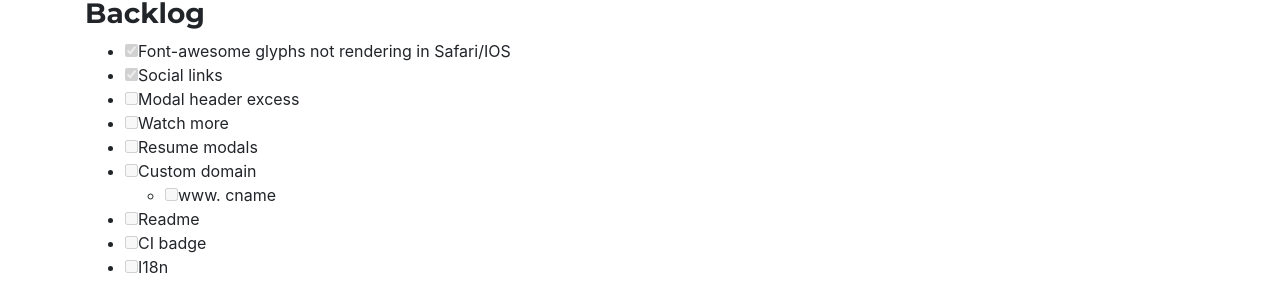
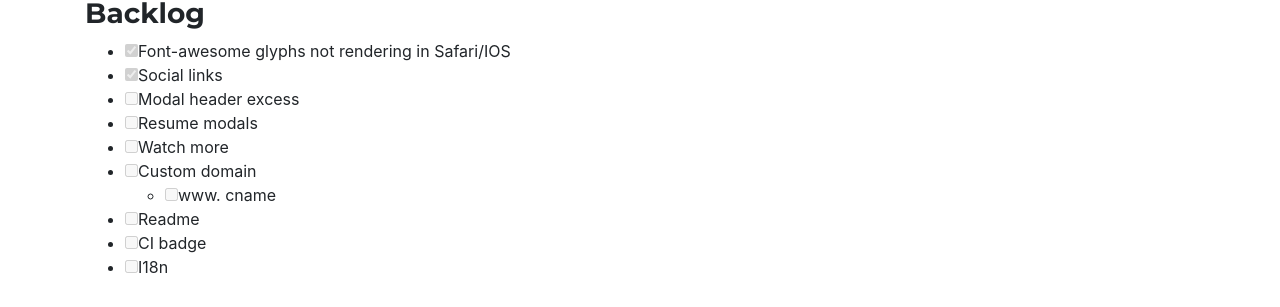
Before and after one commit to kiwojtylak/kiwojtylak.github.io, a Jekyll site: the page built from BACKLOG.md, in a window 1280 px wide. Shown: the part 153-460 px from the top of the page. Built offline with Jekyll 4.4.1, drawn with Linux system fonts in a browser that asks for light colours; nearby versions of some CDN libraries; some web fonts are replaced; our own code applies the rules of GitHub Pages for plain Markdown files.

```diff
--- a/BACKLOG.md
+++ b/BACKLOG.md
@@ -3,8 +3,8 @@
 - [x] Font-awesome glyphs not rendering in Safari/IOS
 - [x] Social links
 - [ ] Modal header excess
+- [ ] Resume modals
 - [ ] Watch more
-- [ ] Resume modals
 - [ ] Custom domain
   - [ ] www. cname
 - [ ] Readme
```
